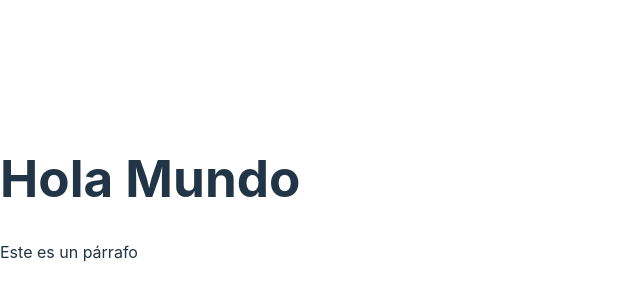
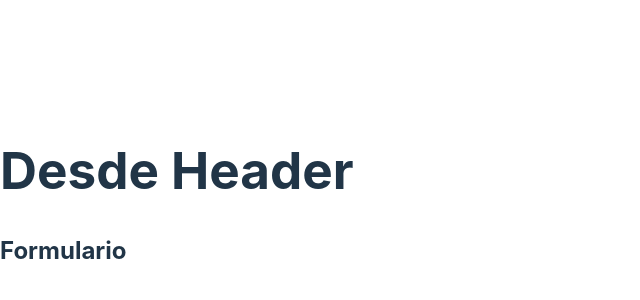
Before and after one commit to Zeligoland/citas-react, a React (Vite) app: page / in a window 1280 px wide. Shown: the part 202-502 px from the top of the page, without its empty margins (0-640 px from the left). Built offline with nearby package versions, Linux system fonts and the light colour scheme.

Commit message:
Creating first components and adding notes

```diff
--- a/src/App.jsx
+++ b/src/App.jsx
@@ -1,9 +1,13 @@
+import Header from './components/Header'
+import Formulario from './components/Formulario'
+
 function App() {
 
   return (
     <>
-      <h1>Hola Mundo</h1>
-      <p>Este es un párrafo</p>
+      <Header />
+      <Formulario />
+
     </>
   )
 }
--- /dev/null
+++ b/src/components/Formulario.jsx
@@ -0,0 +1,9 @@
+const Formulario = () => {
+  return (
+    <div>
+        <h2>Formulario</h2>
+    </div>
+  )
+}
+
+export default Formulario
--- /dev/null
+++ b/src/components/Header.jsx
@@ -0,0 +1,8 @@
+function Header() {
+
+    return(
+        <h1>Desde Header</h1>
+    )
+}
+
+export default Header
```
Also changed, not shown: 1 other file (tests, documents, lock files or other folders).
